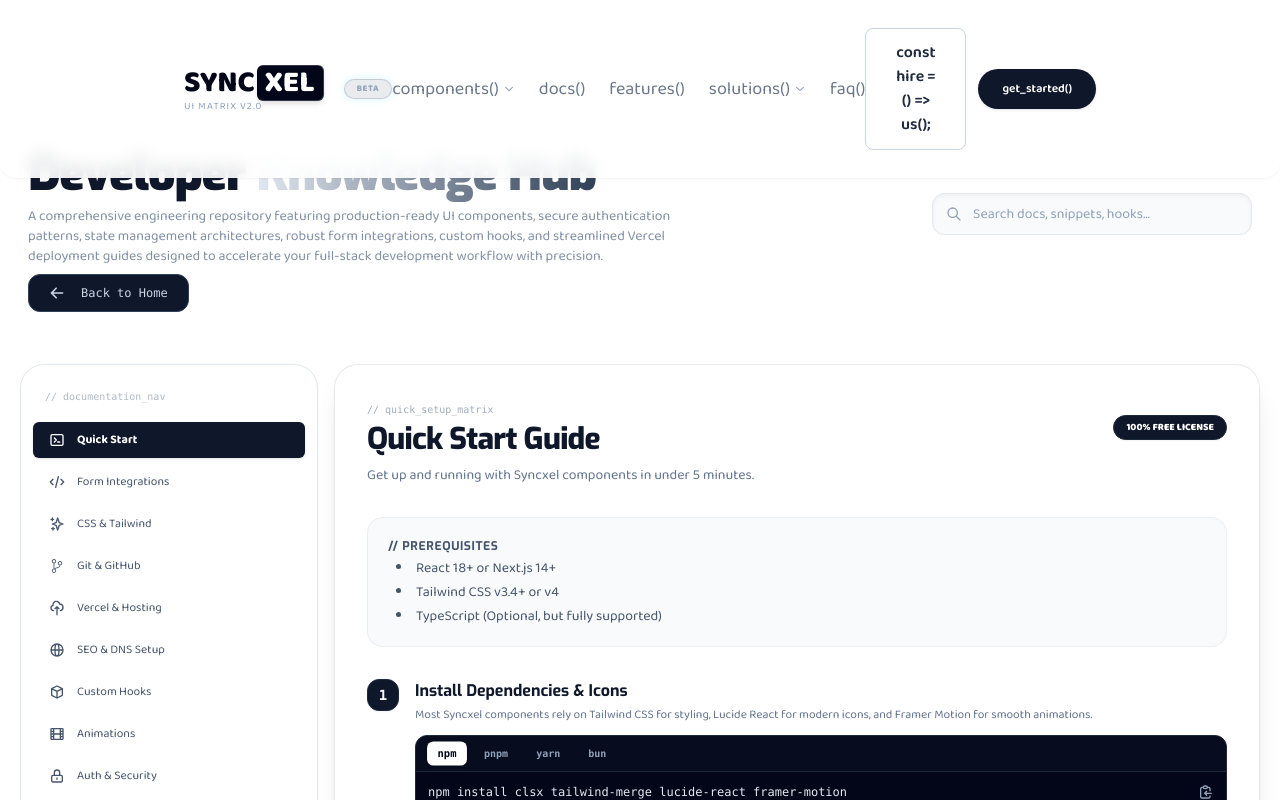
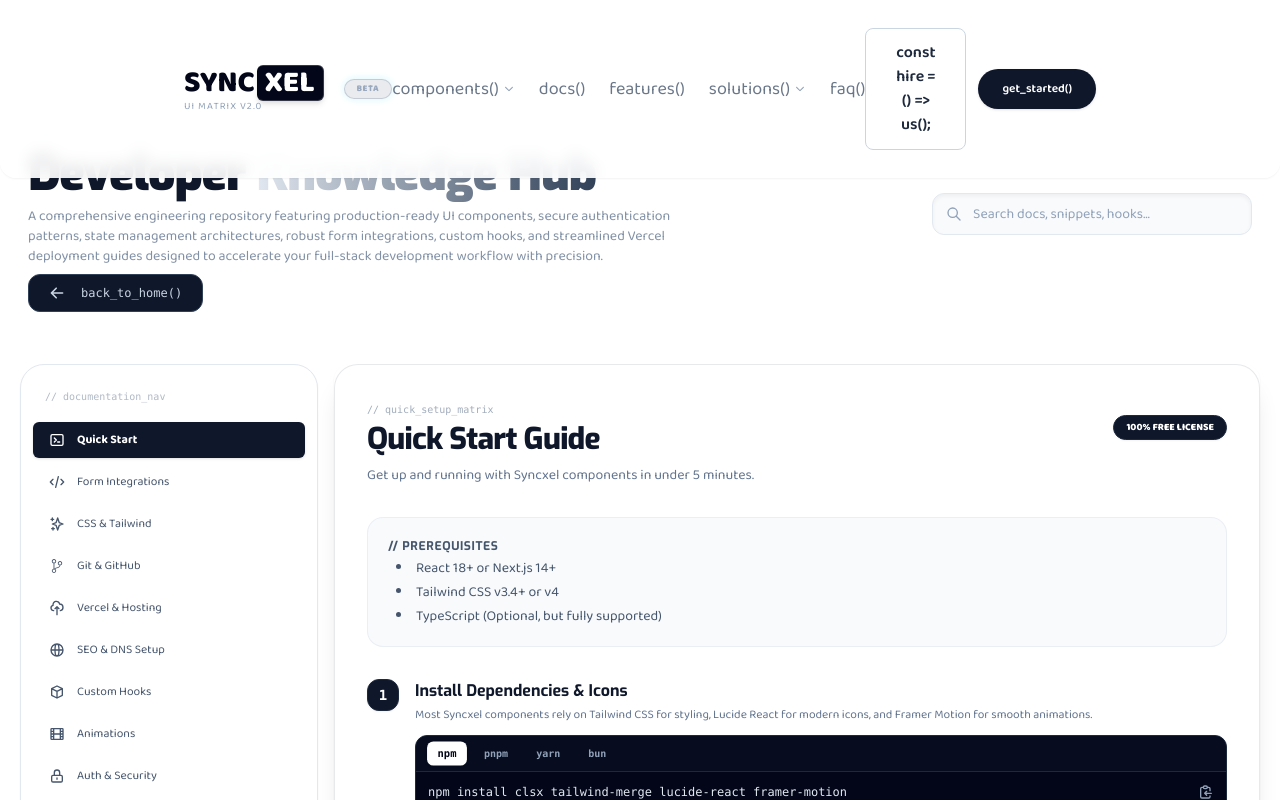
Before and after one commit to lakshan-beast/SyncXel, a React (Vite) app: page /docs in a window 1280 px wide. Shown: the top 800 px of the page. Built offline with nearby package versions, Linux system fonts and the light colour scheme.

Commit message:
feat: Update back navigation label to use function syntax for consistency

```diff
--- a/src/components/KnowledgeHubHeader.jsx
+++ b/src/components/KnowledgeHubHeader.jsx
@@ -107,7 +107,7 @@ export default function KnowledgeHubHeader({
             href="/"
             className="py-2.5 px-5 bg-slate-900 border border-slate-700 hover:bg-slate-800 rounded-xl transition-all text-slate-300 hover:text-white flex items-center gap-2 space-x-2 text-xs font-medium cursor-pointer w-fit group group-hover:gap-3">
             <HiArrowLeft className="w-4 h-4" />
-            <span>Back to Home</span>
+            <span>back_to_home()</span>
           </a>
         </div>
 
```
